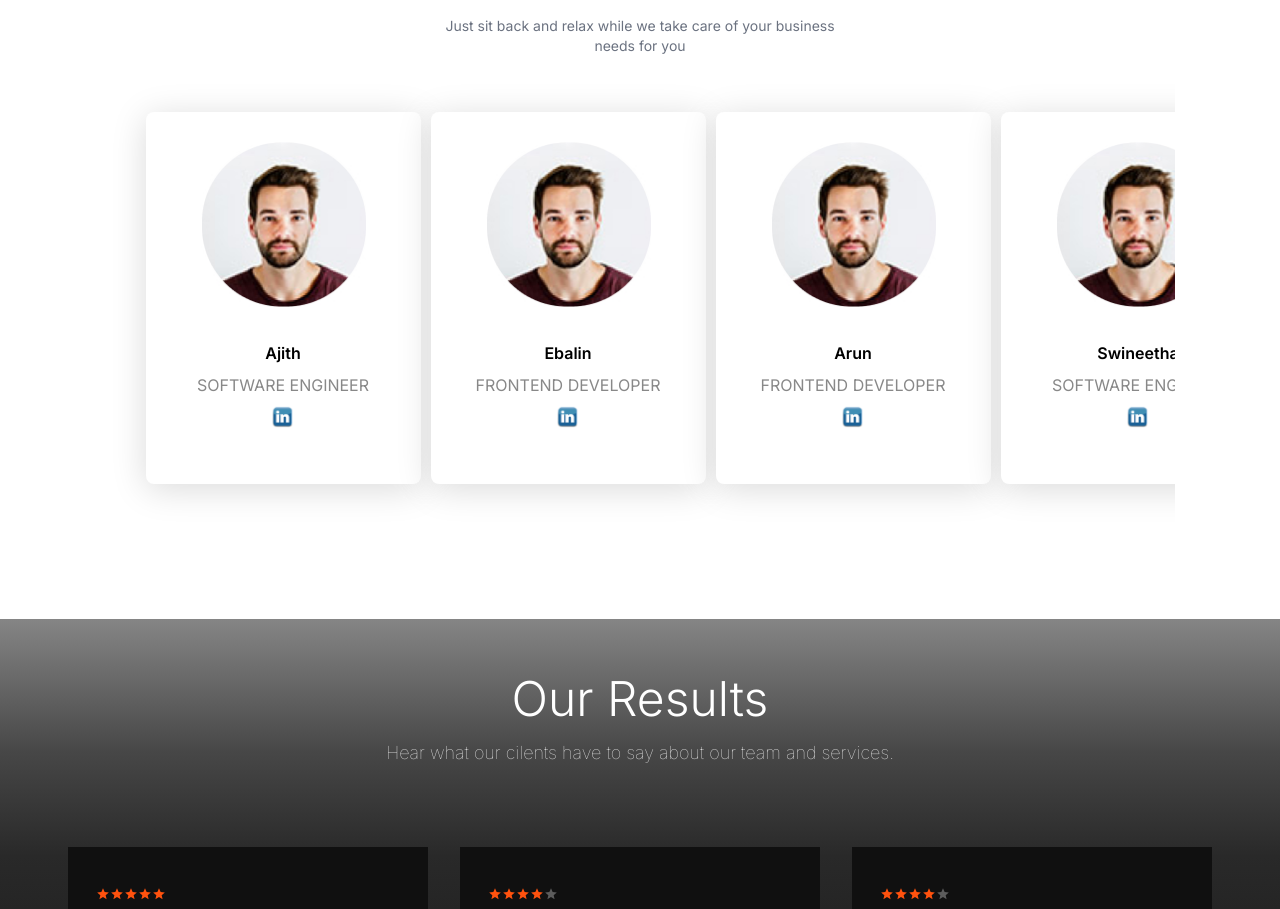
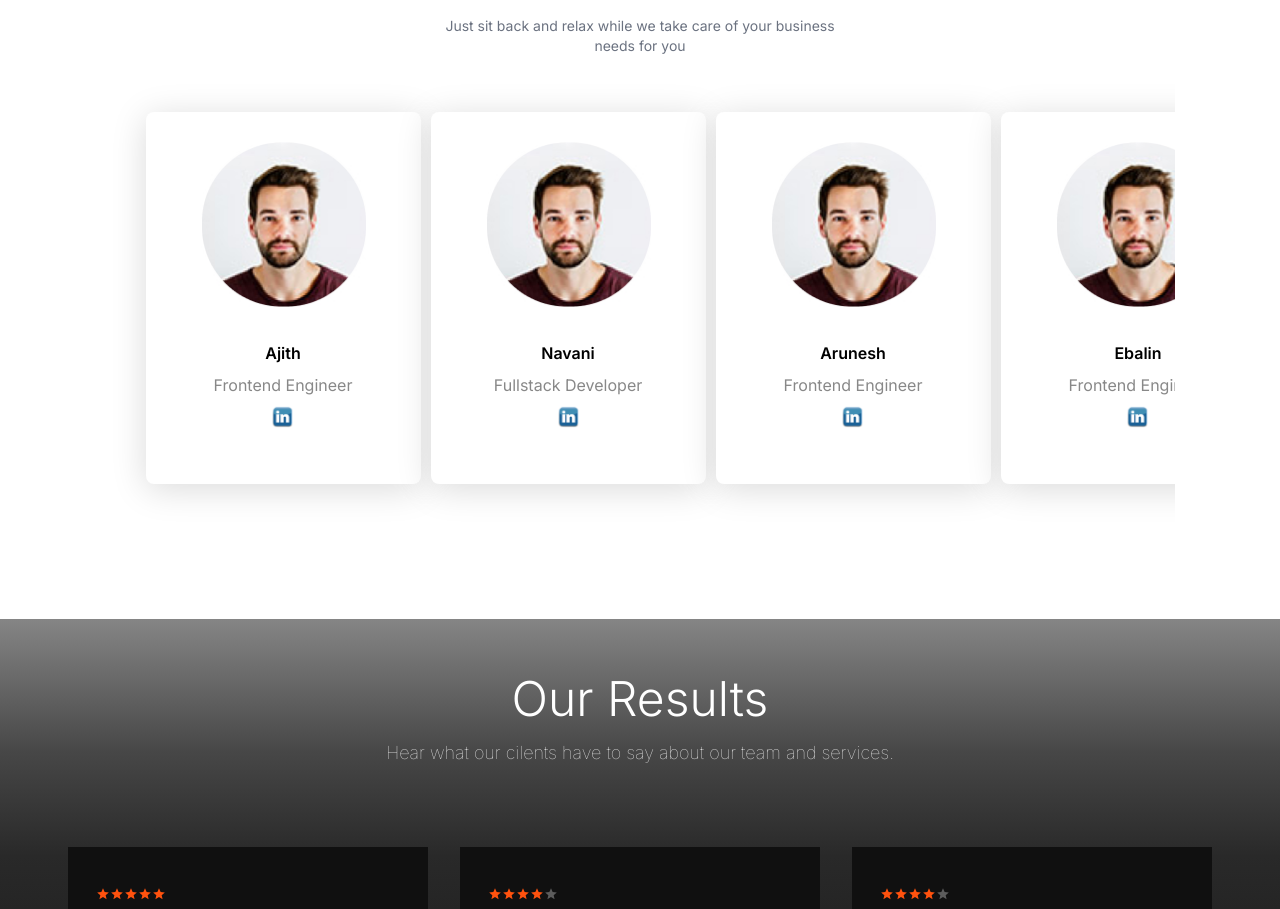
Before and after one commit to codesirpi/landing-site, a Next.js app: page / in a window 1280 px wide. Shown: the part 3788-4697 px from the top of the page. Built offline with nearby package versions, Linux system fonts and the light colour scheme.

Commit message:
feat: added seo changes and added team member names

```diff
--- a/app/components/our-team/our-team-section.tsx
+++ b/app/components/our-team/our-team-section.tsx
@@ -4,23 +4,43 @@ import TeamMemberDetailsCard from "./team-member-details-card";
 const teamMemberDetails = [
   {
     name: "Ajith",
-    role: "SOFTWARE ENGINEER",
+    role: "Frontend Engineer",
+  },
+  {
+    name: "Navani",
+    role: "Fullstack Developer",
+  },
+  {
+    name: "Arunesh",
+    role: "Frontend Engineer",
   },
   {
     name: "Ebalin",
-    role: "FRONTEND DEVELOPER",
+    role: "Frontend Engineer",
   },
   {
-    name: "Arun",
-    role: "FRONTEND DEVELOPER",
+    name: "Saran",
+    role: "Fullstack Developer",
+  },
+  {
+    name: "Anand",
+    role: "Backend Engineer",
   },
   {
     name: "Swineetha",
-    role: "SOFTWARE ENGINEER",
+    role: "Quality Engineer",
   },
   {
-    name: "Ebalin",
-    role: "FRONTEND DEVELOPER",
+    name: "Vijay",
+    role: "Technical Architect",
+  },
+  {
+    name: "Naag",
+    role: "Solution Architect",
+  },
+  {
+    name: "Sundar",
+    role: "Technical Architect",
   },
 ];
 
--- a/app/layout.tsx
+++ b/app/layout.tsx
@@ -5,8 +5,8 @@ import "./globals.css";
 const inter = Inter({ subsets: ["latin"] });
 
 export const metadata: Metadata = {
-  title: "Create Next App",
-  description: "Generated by create next app",
+  title: "CodeSirpi",
+  description: "Software Engineering Shop",
 };
 
 export default function RootLayout({
```
Also changed, not shown: 1 other file (tests, documents, lock files or other folders).
